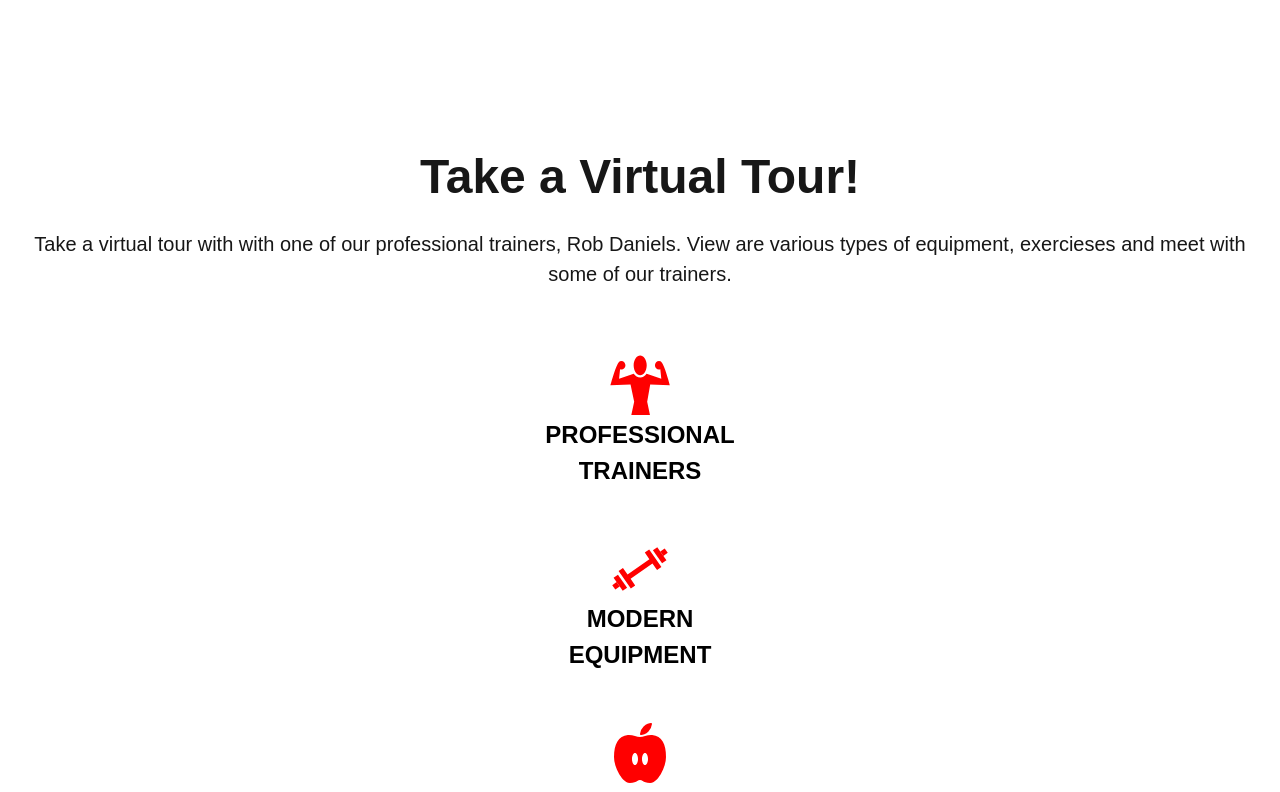
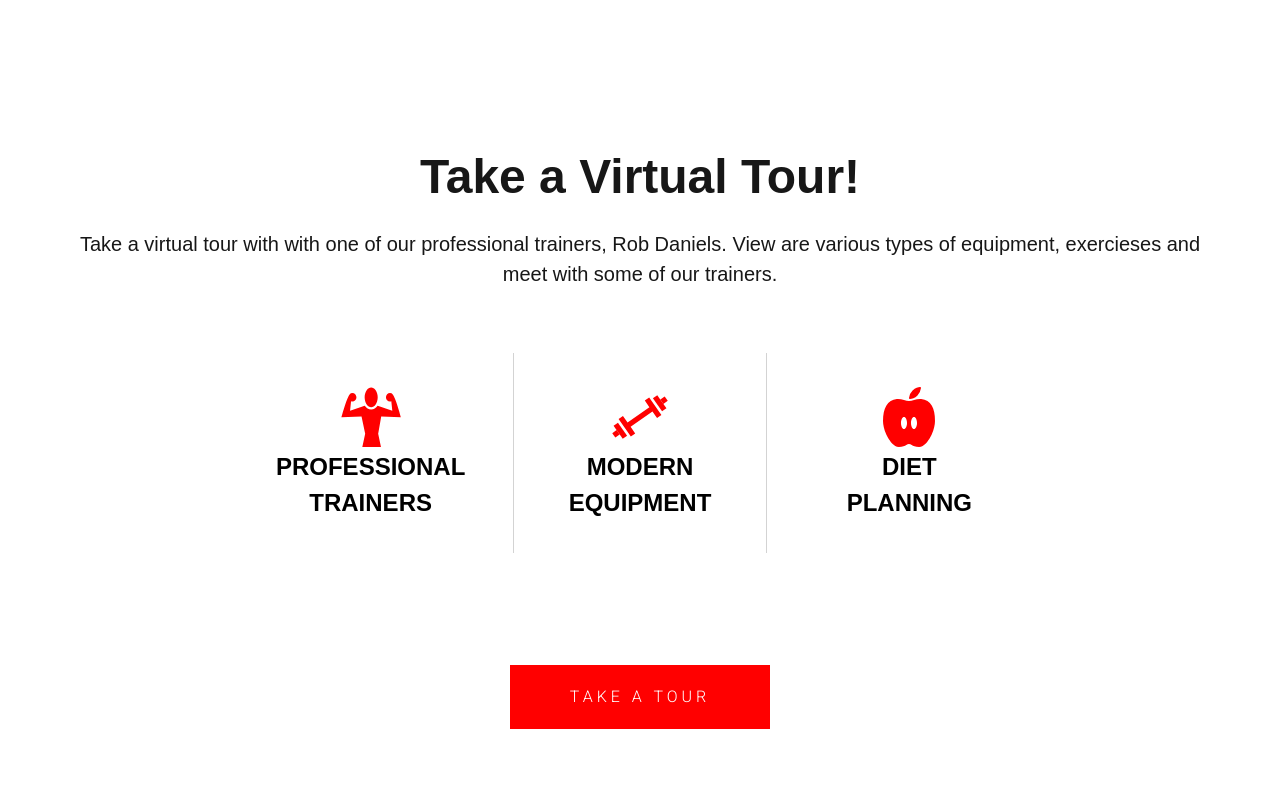
Before and after one commit to NMc0der/gym-website1, a Next.js app: page / in a window 1280 px wide. Shown: the part 1600-2392 px from the top of the page. Built offline with nearby package versions, Linux system fonts and the light colour scheme.

Commit message:
Virtual tour section complete and fully responsive, added img for larger screen sizes

```diff
--- a/src/app/home.scss
+++ b/src/app/home.scss
@@ -143,6 +143,22 @@
 // Virtural tour section
 
 .virtual-tour-container {
+  margin-left: 2rem;
+  margin-right: 2rem;
+  margin-bottom: 10rem;
+  @include xl2 {
+    // display: grid;
+    // grid-template-columns: repeat(2, 1fr);
+    display: flex;
+    justify-content: center;
+    align-items: center;
+  }
+}
+
+.virtual-tour-text-container {
+  @include xl2 {
+    max-width: 850px;
+  }
   padding: 1rem;
   text-align: center;
   display: flex;
@@ -163,9 +179,17 @@
 }
 
 .virtual-tour-icons {
+  display: grid;
+  @include md {
+    gap: 1rem;
+    grid-template-columns: repeat(3, 1fr);
+  }
 }
 
 .virtual-tour-icon {
+  @include md {
+    padding: 2rem;
+  }
   display: flex;
   flex-direction: column;
   align-items: center;
@@ -178,7 +202,25 @@
     color: black;
   }
 }
+.virtual-icon-border {
+  @include md {
+    border-left: 1px solid lightgrey;
+    border-right: 1px solid lightgrey;
+  }
+}
 
 .tour-button-container {
   margin-top: 4rem;
 }
+
+.virtual-tour-image-container {
+  border-top: 20px solid $primary-color;
+  border-right: 20px solid $secondary-color;
+  display: none;
+  @include xl2 {
+    display: block;
+    padding: 2rem;
+    width: 600px;
+    min-width: 600px;
+  }
+}
--- a/src/app/page.jsx
+++ b/src/app/page.jsx
@@ -9,6 +9,7 @@ import { VscChecklist } from "react-icons/vsc";
 import { GiStrong } from "react-icons/gi";
 import { CgGym } from "react-icons/cg";
 import { IoNutrition } from "react-icons/io5";
+import tourGuide from "./assets/jakob-owens-qkQwDvRqQY8-unsplash.jpg";
 
 export default function Home() {
   return (
@@ -60,12 +61,14 @@ export default function Home() {
           </div>
         </div>
       </div>
+
       <div className="virtual-tour-container">
+        <div className="virtual-tour-text-container">
           <h2>Take a Virtual Tour!</h2>
           <p>
             Take a virtual tour with with one of our professional trainers, Rob
-          Daniels. View are various types of equipment, exercieses and meet with
-          some of our trainers.{" "}
+            Daniels. View are various types of equipment, exercieses and meet
+            with some of our trainers.{" "}
           </p>
           <div className="virtual-tour-icons">
             <div className="virtual-tour-icon">
@@ -74,13 +77,13 @@ export default function Home() {
                 PROFESSIONAL <br /> TRAINERS
               </h3>
             </div>
-          <div className="virtual-tour-icon">
+            <div className="virtual-tour-icon virtual-icon-border">
               <CgGym />
               <h3>
                 MODERN <br /> EQUIPMENT
               </h3>
             </div>
-          <div className="virtual-tour-icon">
+            <div className="virtual-tour-icon ">
               <IoNutrition />
               <h3>
                 DIET <br /> PLANNING
@@ -89,6 +92,10 @@ export default function Home() {
           </div>
           <div className="tour-button-container">
             <Button text={"TAKE A TOUR"} />
+          </div>
+        </div>
+        <div className="virtual-tour-image-container">
+          <Image src={tourGuide} />
         </div>
       </div>
     </div>
```
Also changed, not shown: src/app/assets/jakob-owens-qkQwDvRqQY8-unsplash.jpg (added). Lines whose indentation alone changed are shown as unchanged.
